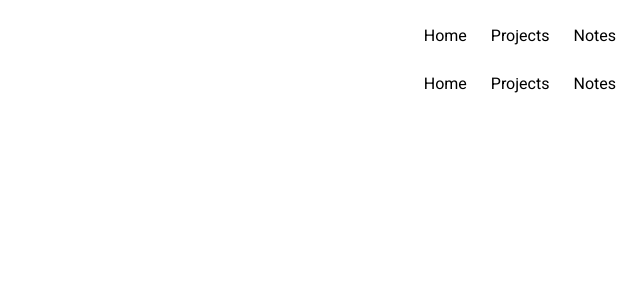
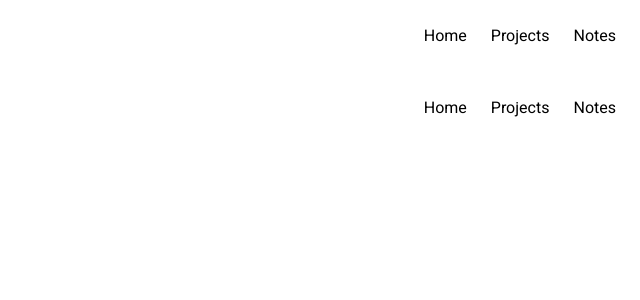
Before and after one commit to Branskins/branskins.github.io, a Next.js app: page /navbar in a window 1280 px wide. Shown: the top 300 px of the page, without its empty margins (640-1280 px from the left). Built offline with nearby package versions, Linux system fonts and the light colour scheme.

Commit message:
Update navbar height

```diff
--- a/src/styles/globals.css
+++ b/src/styles/globals.css
@@ -166,9 +166,9 @@ a {
   display: flex;
   justify-content: flex-end;
   list-style: none;
+  padding: 24px 0px;
 }
 
 .navbar-container li {
-  padding-top: 24px;
   padding-right: 24px;
 }
```
